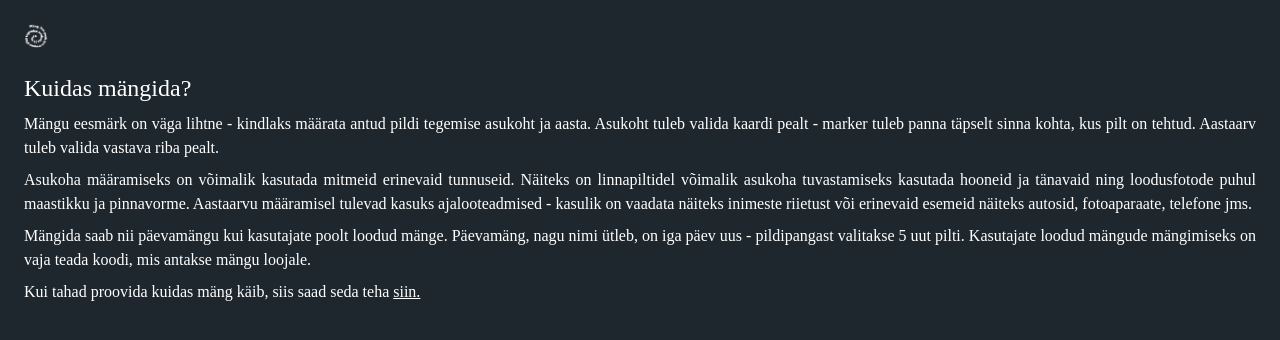
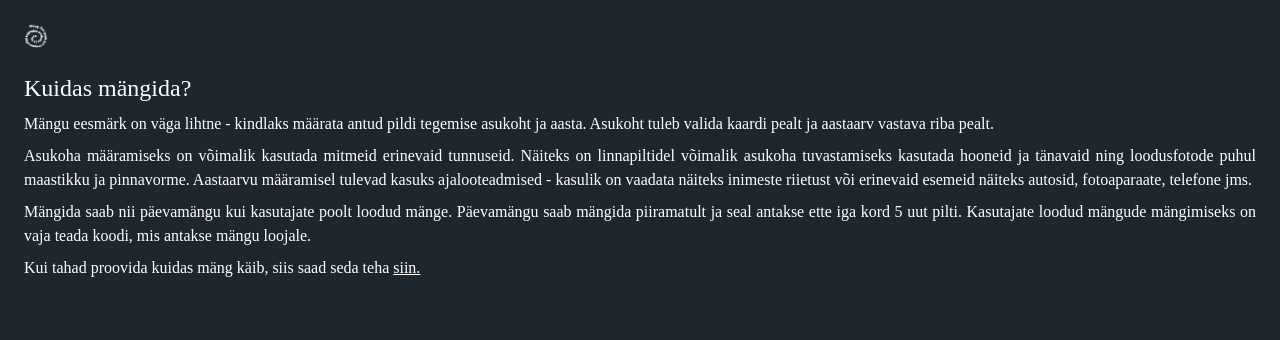
Before and after one commit to akatte1/thesis, a SvelteKit app in the folder arva-pilt/: page /rules in a window 1280 px wide. Shown: the top 340 px of the page. Built offline with nearby package versions, Linux system fonts and the light colour scheme.

Commit message:
updated rules

```diff
--- a/arva-pilt/src/routes/rules/+page.svelte
+++ b/arva-pilt/src/routes/rules/+page.svelte
@@ -12,9 +12,9 @@
 <div class="px-6">
     <h1 class="text-2xl mb-2">Kuidas mängida?</h1>
     <div class="text-justify">
-        <p class="mb-2">Mängu eesmärk on väga lihtne - kindlaks määrata antud pildi tegemise asukoht ja aasta. Asukoht tuleb valida kaardi pealt - marker tuleb panna täpselt sinna kohta, kus pilt on tehtud. Aastaarv tuleb valida vastava riba pealt.</p>
+        <p class="mb-2">Mängu eesmärk on väga lihtne - kindlaks määrata antud pildi tegemise asukoht ja aasta. Asukoht tuleb valida kaardi pealt ja aastaarv vastava riba pealt.</p>
         <p class="mb-2">Asukoha määramiseks on võimalik kasutada mitmeid erinevaid tunnuseid. Näiteks on linnapiltidel võimalik asukoha tuvastamiseks kasutada hooneid ja tänavaid ning loodusfotode puhul maastikku ja pinnavorme. Aastaarvu määramisel tulevad kasuks ajalooteadmised - kasulik on vaadata näiteks inimeste riietust või erinevaid esemeid näiteks autosid, fotoaparaate, telefone jms.</p>
-        <p class="mb-2">Mängida saab nii päevamängu kui kasutajate poolt loodud mänge. Päevamäng, nagu nimi ütleb, on iga päev uus - pildipangast valitakse 5 uut pilti. Kasutajate loodud mängude mängimiseks on vaja teada koodi, mis antakse mängu loojale.</p>
+        <p class="mb-2">Mängida saab nii päevamängu kui kasutajate poolt loodud mänge. Päevamängu saab mängida piiramatult ja seal antakse ette iga kord 5 uut pilti. Kasutajate loodud mängude mängimiseks on vaja teada koodi, mis antakse mängu loojale.</p>
         <p class="mb-2">Kui tahad proovida kuidas mäng käib, siis saad seda teha <span on:click={goToDemo} class="hover:bg-white hover:text-[#1e272e] cursor-pointer underline">siin.</span></p>
     </div>
 </div>
```
